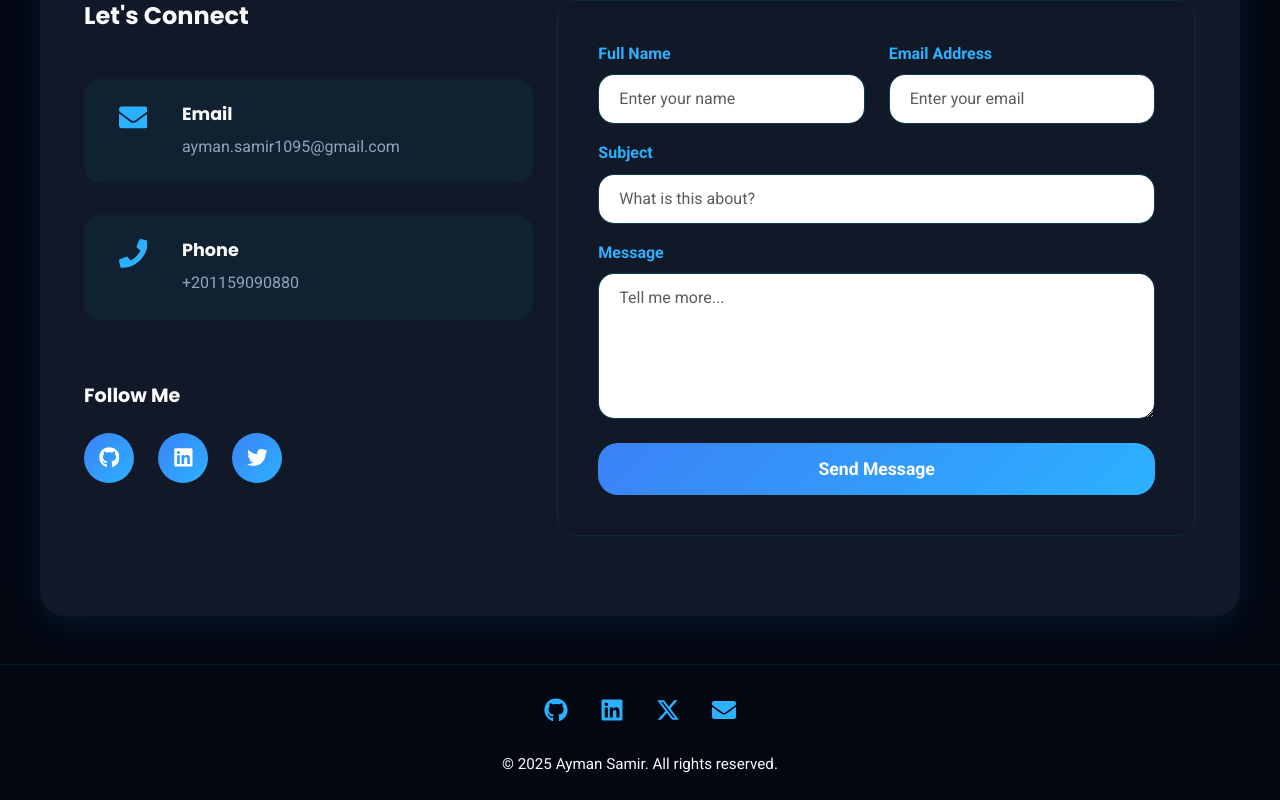
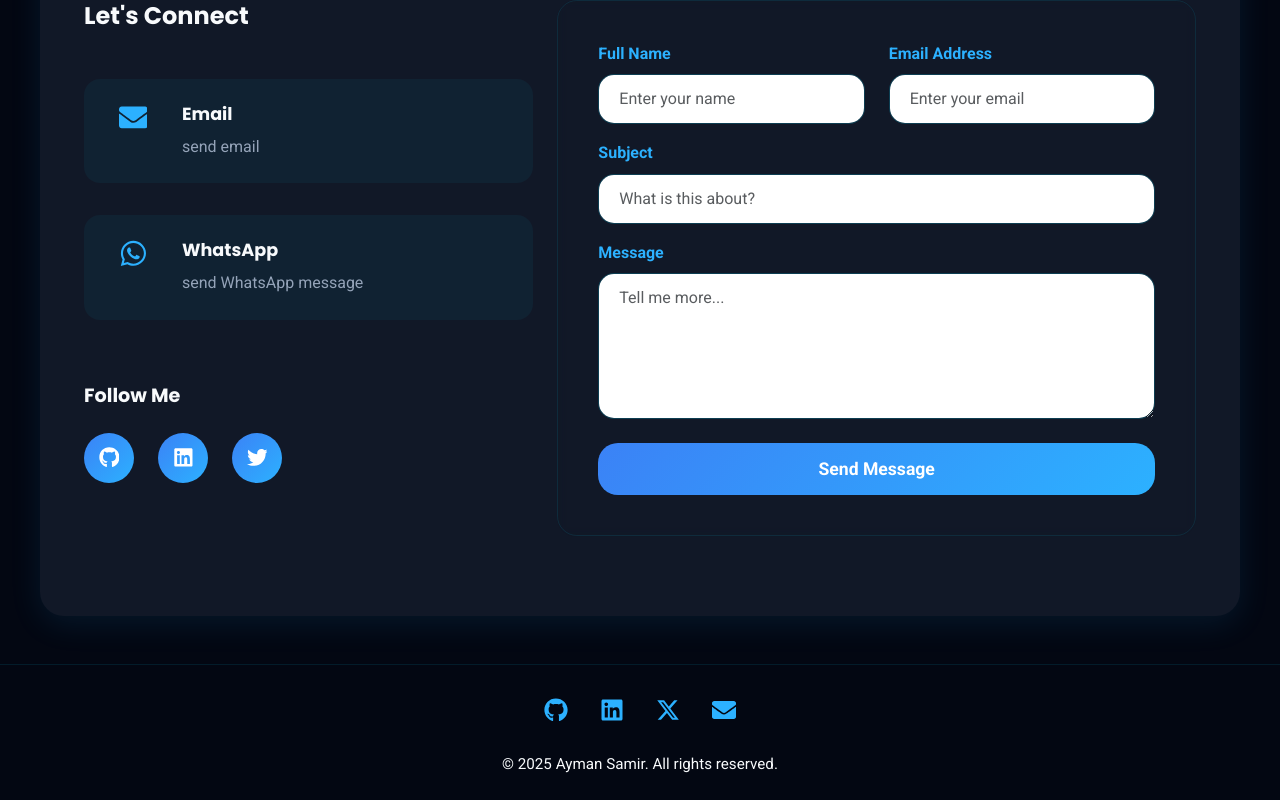
Before and after one commit to AymanCE-SE/My-portfolio, a React (Vite) app in the folder portfolio/: page / in a window 1280 px wide. Shown: the part 3883-4683 px from the top of the page. Built offline with nearby package versions, Linux system fonts and the light colour scheme.

Commit message:
add whatsapp contact

```diff
--- a/portfolio/src/components/ContactForm.jsx
+++ b/portfolio/src/components/ContactForm.jsx
@@ -1,7 +1,7 @@
 import React, { useRef, useState } from "react";
 import { Form, Button, Alert, Container, Row, Col } from "react-bootstrap";
 import emailjs from '@emailjs/browser';
-import { FaEnvelope, FaPhone, FaLinkedin, FaGithub, FaTwitter } from 'react-icons/fa';
+import { FaEnvelope, FaLinkedin, FaGithub, FaTwitter, FaWhatsapp } from 'react-icons/fa';
 import '../styles/ContactForm.css';
 
 export default function ContactForm() {
@@ -60,17 +60,17 @@
                 </div>
                 <div className="info-content">
                   <h4>Email</h4>
-                  <a href="mailto:contact@ayman.samir1095@gmail.com">ayman.samir1095@gmail.com</a>
+                  <a href="mailto:contact@ayman.samir1095@gmail.com">send email</a>
                 </div>
               </div>
 
                   <div className="info-item">
                   <div className="info-icon">
-                  <FaPhone />
+                    <FaWhatsapp />
                   </div>
                   <div className="info-content">
-                  <h4>Phone</h4>
-                  <a href="tel:+201159090880">+201159090880</a>
+                    <h4>WhatsApp</h4>
+                    <a href="https://wa.me/201159090880" target="_blank" rel="noopener noreferrer">send WhatsApp message</a>
                   </div>
                   </div>
 
```
Lines whose indentation alone changed are shown as unchanged.
